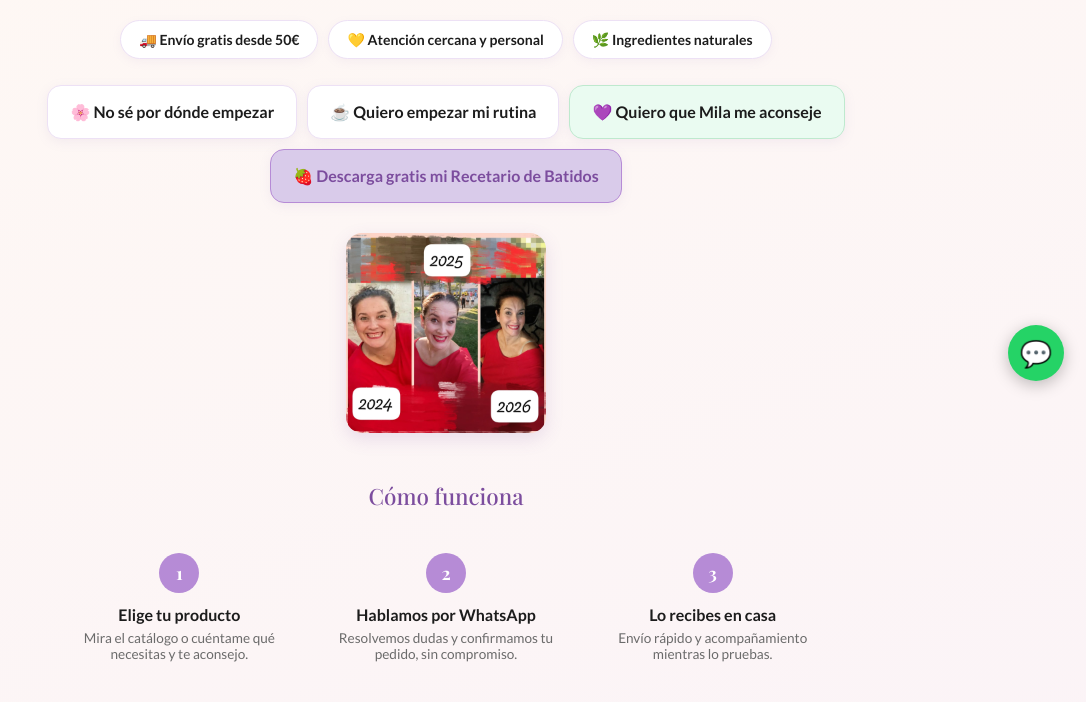
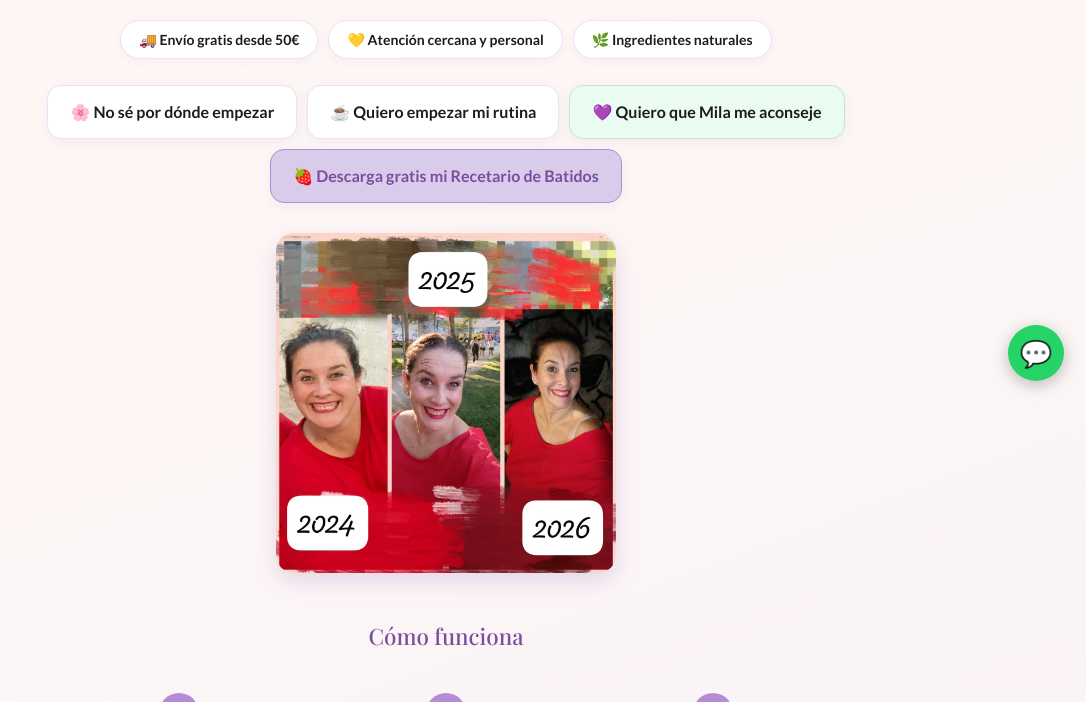
Before and after one commit to milafragaherrera2013-jpg/milafraga-app, a Flask app: page / in a window 1280 px wide. Shown: the part 397-1099 px from the top of the page, without its empty margins (194-1280 px from the left). Run offline with Flask 3, Linux system fonts and the light colour scheme; some web fonts are replaced.

Commit message:
Update style.css

```diff
--- a/static/css/style.css
+++ b/static/css/style.css
@@ -1061,15 +1061,16 @@ table.pedidos tr:last-child td { border-bottom: none; }
     display: flex;
     gap: 24px;
     align-items: center;
-    max-width: 560px;
+    max-width: 700px;
     margin: 0 auto 18px;
     flex-wrap: wrap;
     justify-content: center;
   }
   .historia-foto {
-    width: 200px;
-    border-radius: 16px;
-    box-shadow: 0 6px 18px rgba(124,77,158,.15);
+    width: 340px;
+    max-width: 90%;
+    border-radius: 18px;
+    box-shadow: 0 8px 22px rgba(124,77,158,.18);
   }
   .historia-texto { flex: 1; min-width: 260px; text-align: left; }
   .historia-texto .portada-placeholder { margin: 0; }
```
